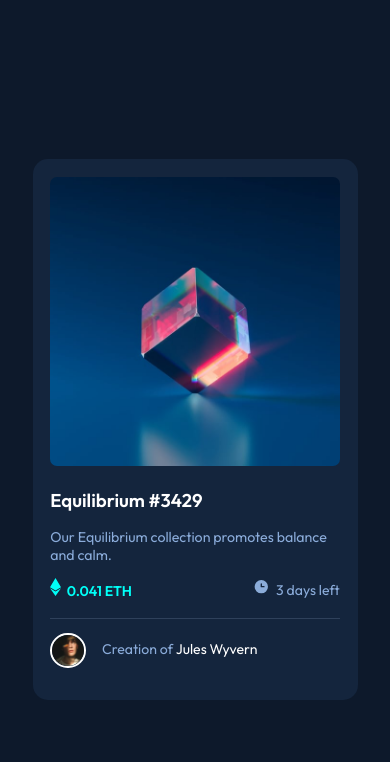
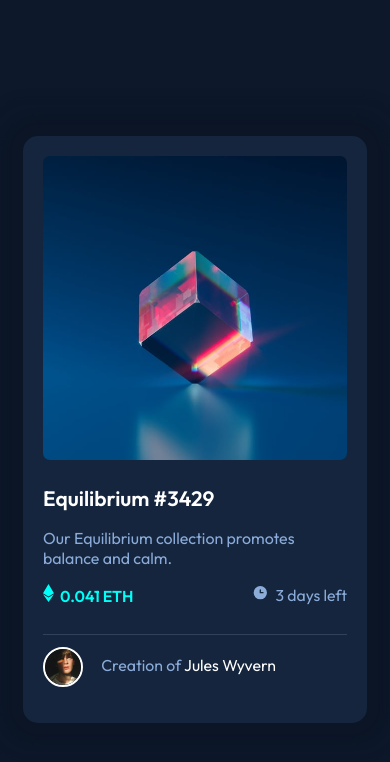
Before and after one commit to ysalem-dev-89/nft-card-component-responsive, a plain HTML site: page index.html in a window 390 px wide. Drawn offline with Linux system fonts and the light colour scheme.

Commit message:
Testing the design without changing root font on mobile breakpoints

```diff
--- a/style.css
+++ b/style.css
@@ -21,7 +21,7 @@ html {
   font-size: 18px;
 }
 
-@media (max-width: 480px) {
+/* @media (max-width: 480px) {
   html {
     font-size: 16px;
   }
@@ -31,7 +31,7 @@ html {
   html {
     font-size: 14px;
   }
-}
+} */
 
 body {
   font-family: "Outfit", sans-serif;
@@ -44,11 +44,12 @@ body {
 }
 
 .card {
-  width: 325px;
+  width: 350px;
   max-width: 100%;
   background-color: var(--card-bg);
   padding: 1.111rem;
   border-radius: 15px;
+  box-shadow: 0 0 7px 20px rgb(10 20 36 / 50%), 0 0 7px 40px rgb(10 20 36 / 30%);
 }
 
 .card-img {
@@ -107,7 +108,7 @@ body {
 
 .card .price-details {
   overflow: hidden;
-  padding-bottom: 1.111rem;
+  padding-bottom: 1.56rem;
   border-bottom: 1px solid var(--line);
   font-size: 0.88rem;
 }
@@ -129,6 +130,7 @@ body {
 
 .card .creation {
   font-size: 0.88rem;
+  margin-top: 0.666rem;
 }
 
 .card .creation a {
```
